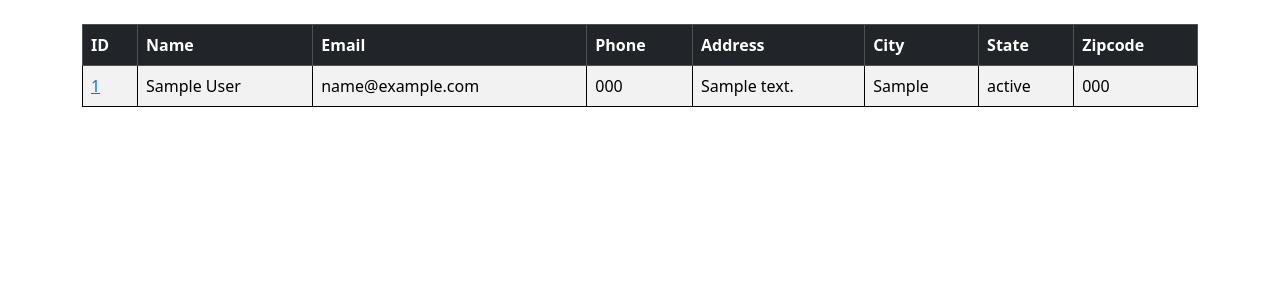
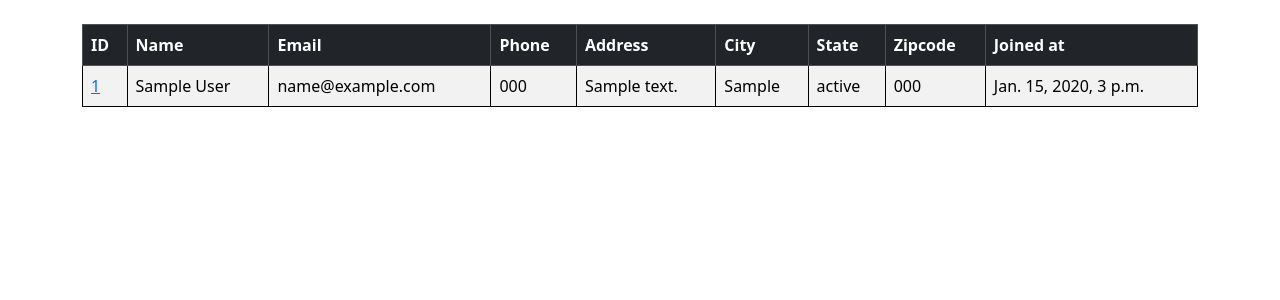
Before and after one commit to johnibek/Django-CRM, a Django app: page / in a window 1280 px wide. Shown: the part 56-356 px from the top of the page. Run offline with Django 5.2, Linux system fonts and the light colour scheme; a user stored in the database is signed in; tables that the repository leaves empty hold one stand-in row (values such as "Sample post").

Commit message:
Some update on home and update_record

```diff
--- a/templates/home.html
+++ b/templates/home.html
@@ -24,6 +24,7 @@
                         <th scope="col">City</th>
                         <th scope="col">State</th>
                         <th scope="col">Zipcode</th>
+                        <th scope="col">Joined at</th>
                     </tr>
                 </thead>
                 <tbody>
@@ -39,6 +40,7 @@
                                 <td>{{ record.city }}</td>
                                 <td>{{ record.state }}</td>
                                 <td>{{ record.zipcode }}</td>
+                                <td>{{ record.created_at }}</td>
                             </tr>
                         {% endfor %}
                     {% endif %}
--- a/templates/update_record.html
+++ b/templates/update_record.html
@@ -3,6 +3,9 @@
 {% block content %}
 
     <div class="col-md-6 offset-md-3">
+    <br>
+    <h1>Update Form</h1>
+    <br>
         <form method="POST">
             {% csrf_token %}
 
```
